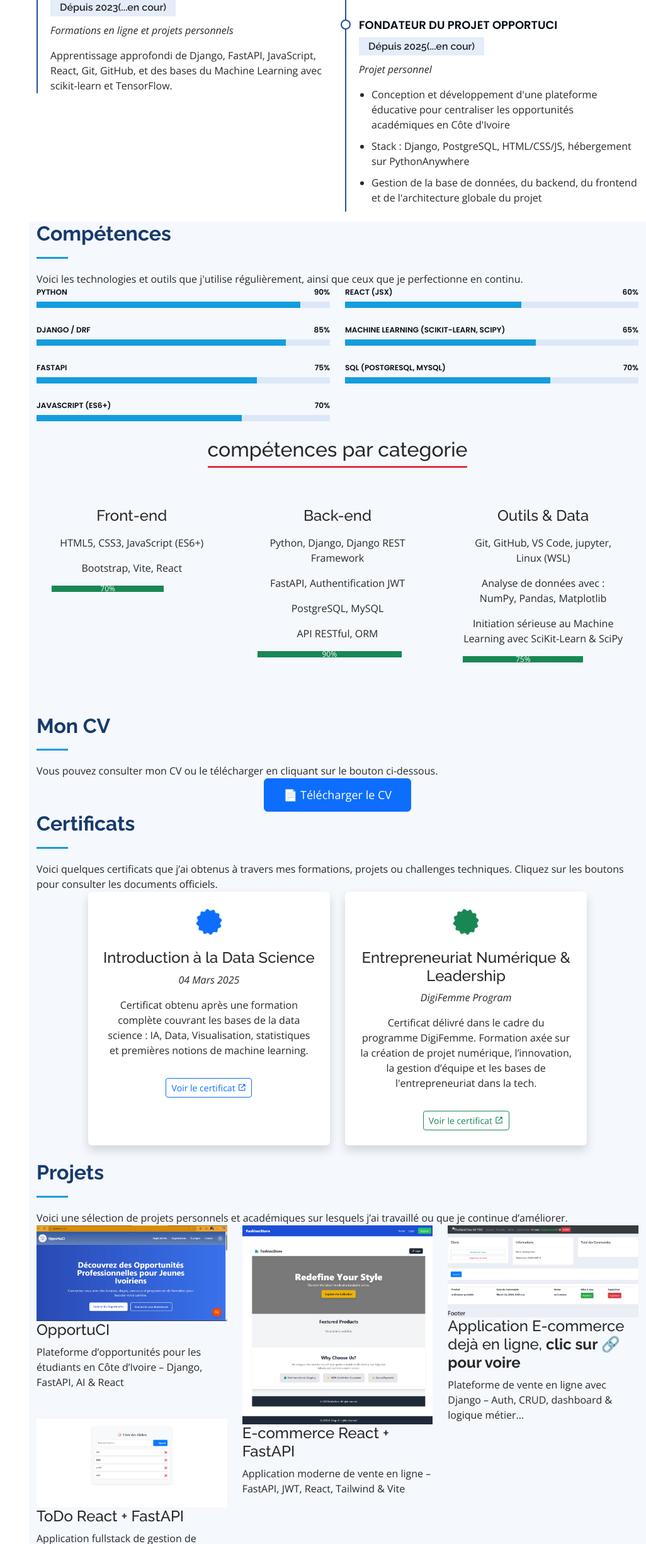
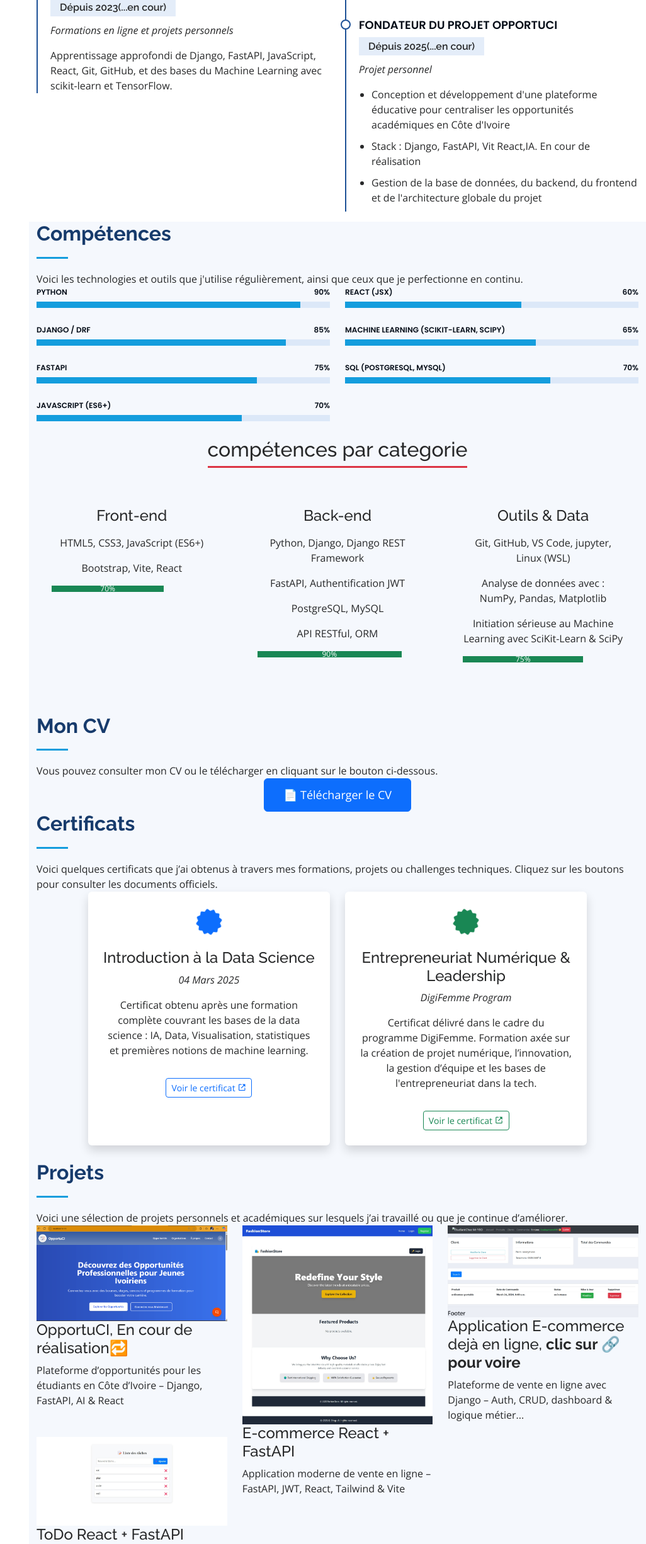
Before and after one commit to soulemaneyeo99/portfolio, a plain HTML site: page index.html in a window 1280 px wide. Shown: the part 1646-4098 px from the top of the page at 63% size, without its empty margins (254-1280 px from the left). Drawn offline with nearby package versions, Linux system fonts and the light colour scheme.

Commit message:
update du projet oportuCI-texte

```diff
--- a/index.html
+++ b/index.html
@@ -157,7 +157,7 @@
               <p><em>Projet personnel</em></p>
               <ul>
                 <li>Conception et développement d'une plateforme éducative pour centraliser les opportunités académiques en Côte d'Ivoire</li>
-                <li>Stack : Django, PostgreSQL, HTML/CSS/JS, hébergement sur PythonAnywhere</li>
+                <li>Stack : Django, FastAPI, Vit React,IA. En cour de réalisation</li>
                 <li>Gestion de la base de données, du backend, du frontend et de l'architecture globale du projet</li>
               </ul>
             </div>
@@ -374,7 +374,7 @@
             <a href="static/img/OpotuCI.png" title="Plus de détails"><i class="bx bx-link"></i></a>
           </div>
           <div class="portfolio-info">
-            <h4>OpportuCI</h4>
+            <h4>OpportuCI, En cour de réalisation🔁</h4>
             <p>Plateforme d’opportunités pour les étudiants en Côte d’Ivoire – Django, FastAPI, AI & React</p>
           </div>
         </div>
```
